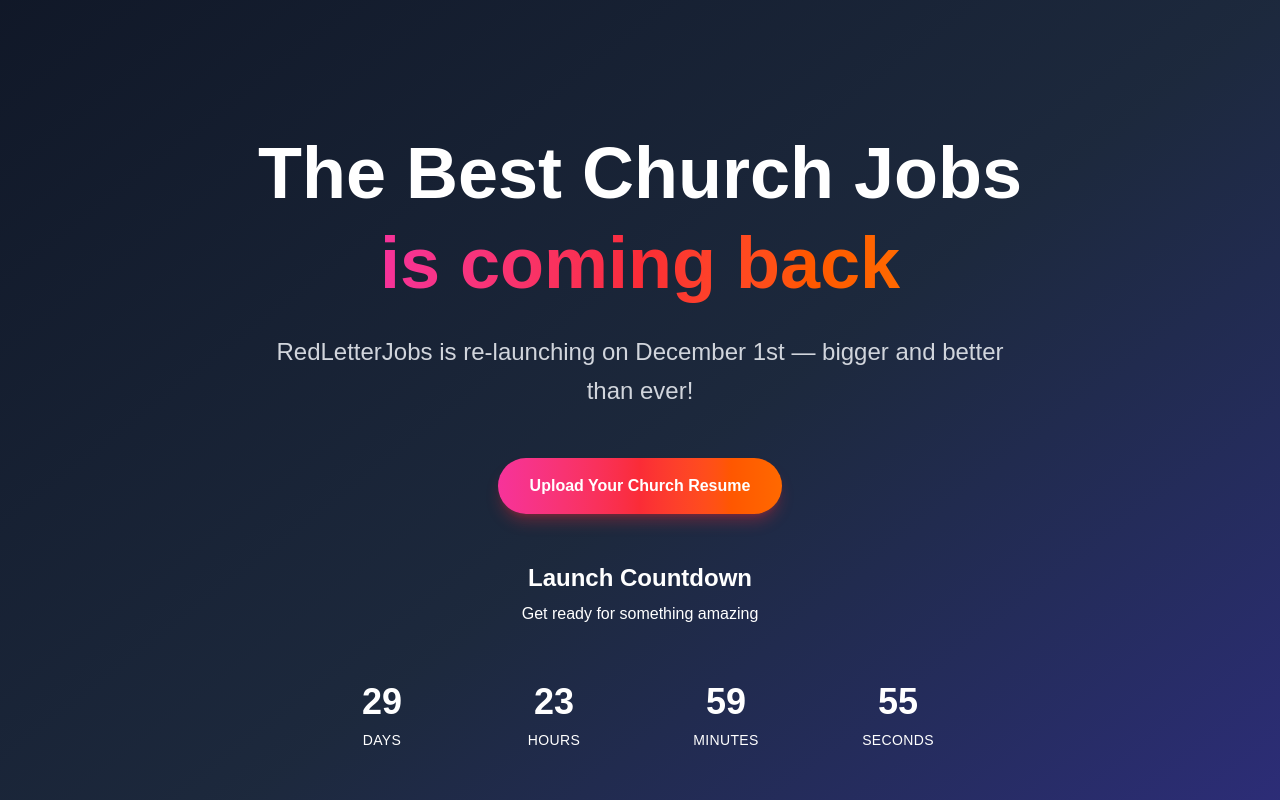
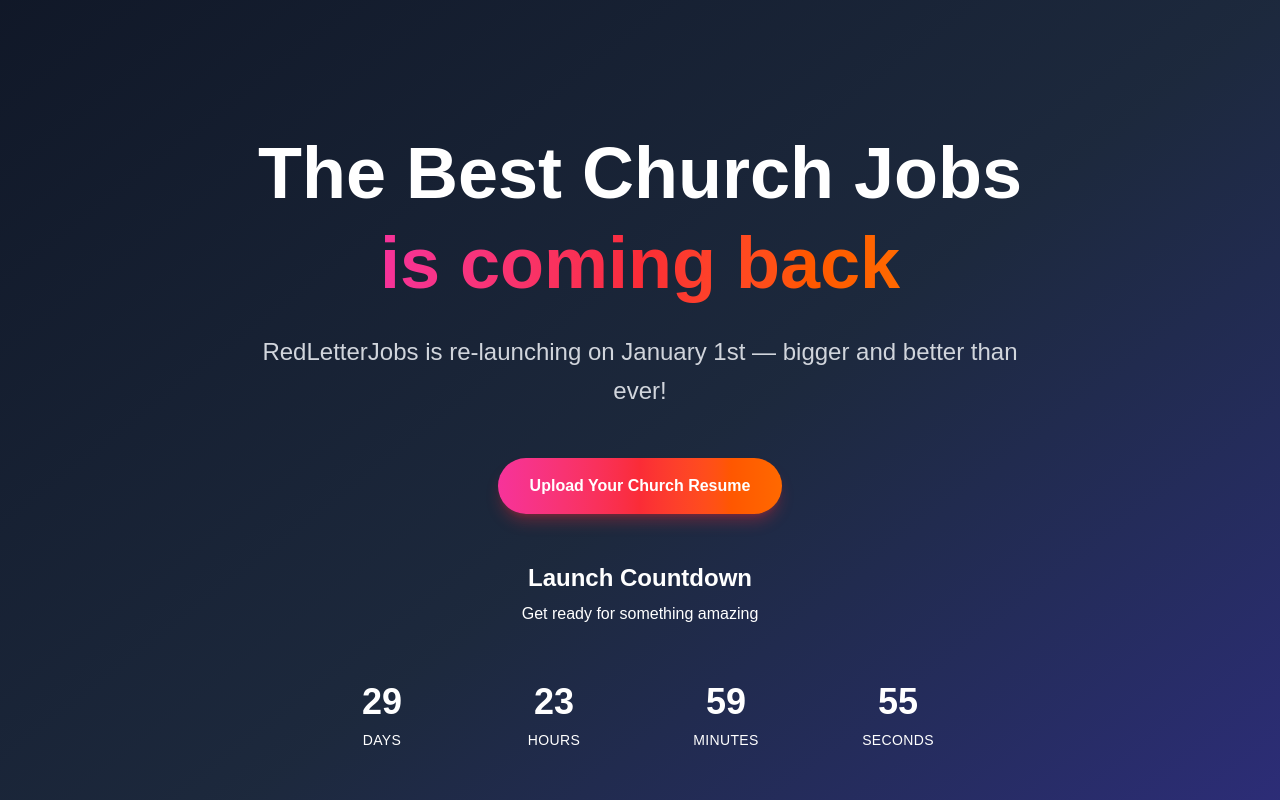
Before and after one commit to peachforward/redletterswelcomepage, a Next.js app: page / in a window 1280 px wide. Shown: the top 800 px of the page. Built offline with nearby package versions, Linux system fonts and the light colour scheme.

Commit message:
fix: Update re-launch date from December 1st to January 1st

```diff
--- a/src/app/page.tsx
+++ b/src/app/page.tsx
@@ -30,7 +30,7 @@
 
               {/* Subtext */}
               <p className="text-xl lg:text-2xl text-gray-300 leading-relaxed max-w-3xl mx-auto">
-                RedLetterJobs is re-launching on December 1st — bigger and
+                RedLetterJobs is re-launching on January 1st — bigger and
                 better than ever!
               </p>
             </div>
```
